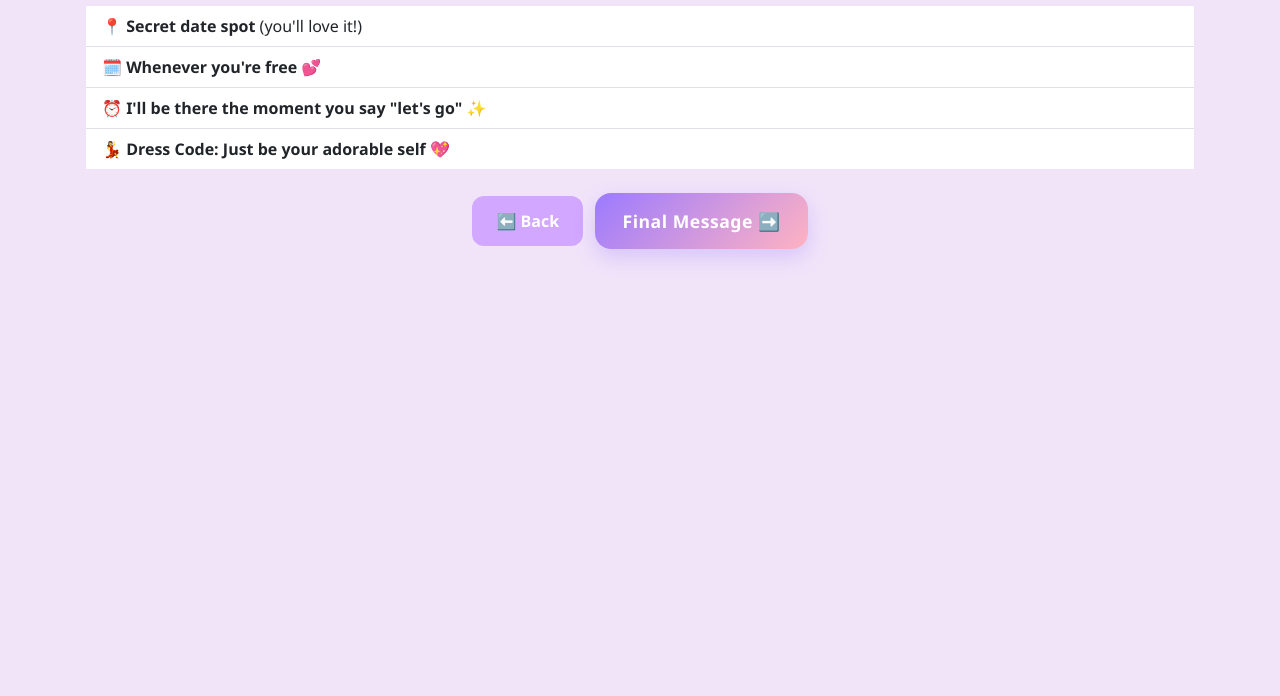
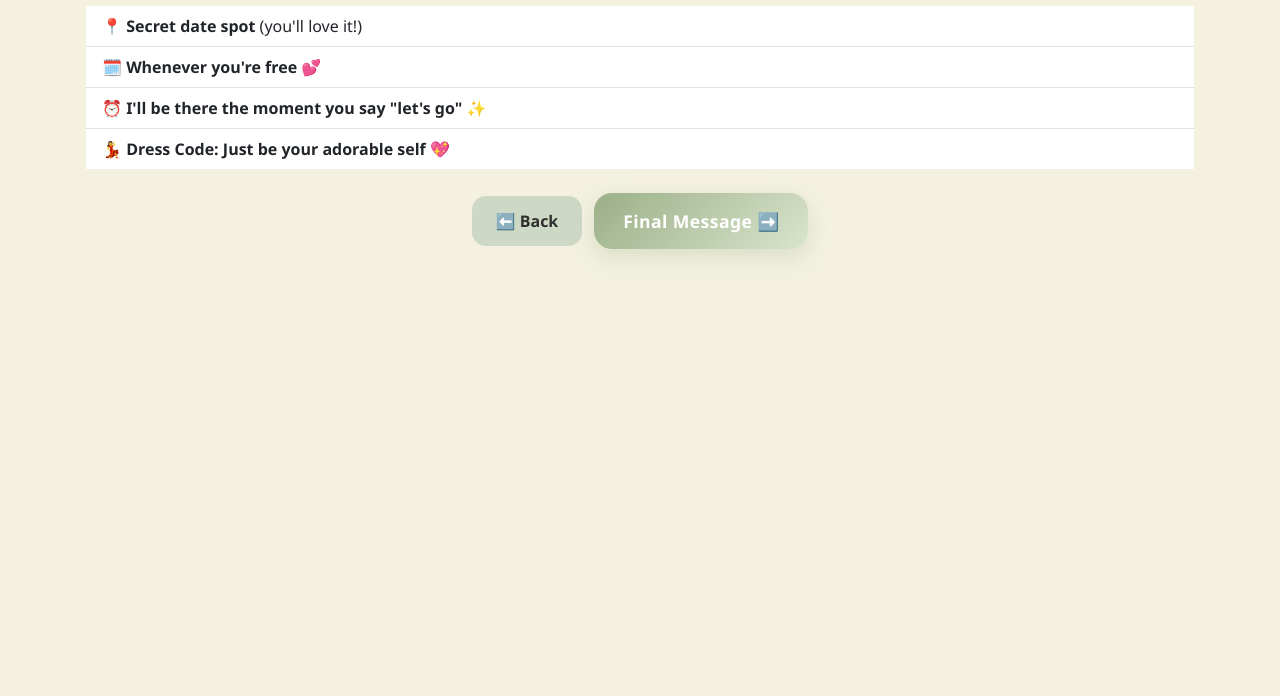
Before and after one commit to Carlll-1/forgine.github.io, a plain HTML site: page forkeeps/srttt/details.html in a window 1280 px wide. Shown: the part 104-800 px from the top of the page. Drawn offline with nearby package versions, Linux system fonts and the light colour scheme.

Commit message:
Update style.css

```diff
--- a/forkeeps/srttt/style.css
+++ b/forkeeps/srttt/style.css
@@ -1,12 +1,10 @@
-/* Define colors */
 :root {
-    --primary-color: #9b7aff;
-    --accent-color: #ffb3c1;
-    --bg-color: #f1e4f9;
-    --text-color: #2c2c2c;
+    --primary-color: #9CAF88;
+    --accent-color: #D9E4CC;
+    --bg-color: #f4f1e1;
+    --text-color: #2f2f2f;
 }
 
-/* Overall body styles */
 body {
     background-color: var(--bg-color);
     color: var(--text-color);
@@ -15,59 +13,55 @@ body {
     padding: 0;
 }
 
-/* Elegant Love Button */
 .btn-love {
-    background: linear-gradient(135deg, #9b7aff, #ffb3c1);
-    color: white;
+    background: linear-gradient(135deg, var(--primary-color), var(--accent-color));
+    color: #fff;
     border: none;
-    padding: 0.9rem 1.7rem;
+    padding: 0.9rem 1.8rem;
     font-weight: 600;
-    border-radius: 16px;
-    box-shadow: 0 8px 20px rgba(155, 122, 255, 0.3);
-    transition: all 0.35s ease;
     font-size: 1.1rem;
-    letter-spacing: 0.5px;
+    border-radius: 18px;
+    box-shadow: 0 8px 24px rgba(156, 175, 136, 0.3);
+    transition: all 0.3s ease-in-out;
+    letter-spacing: 0.4px;
 }
 
 .btn-love:hover {
-    background: linear-gradient(135deg, #8a4dff, #ff8fa3);
+    background: linear-gradient(135deg, #8d9f7c, #c8d9b9);
     transform: scale(1.07);
-    box-shadow: 0 12px 24px rgba(138, 77, 255, 0.4);
+    box-shadow: 0 12px 28px rgba(140, 160, 110, 0.4);
 }
 
 .btn-love:active {
     transform: scale(1.1);
-    box-shadow: 0 6px 12px rgba(127, 67, 227, 0.4);
+    box-shadow: 0 6px 14px rgba(110, 130, 90, 0.4);
 }
 
-/* Secondary button styles */
 .btn-secondary {
-    background-color: #d1a7ff;
-    color: white;
+    background-color: #CED9C5;
+    color: #2f2f2f;
     border: none;
     padding: 0.8rem 1.5rem;
     font-weight: bold;
-    border-radius: 12px;
+    border-radius: 14px;
     transition: all 0.3s ease-in-out;
 }
 
 .btn-secondary:hover {
-    background-color: #b38dff;
+    background-color: #BACBA8;
     transform: scale(1.05);
 }
 
 .btn-secondary:active {
-    background-color: #9f74f0;
+    background-color: #AABF96;
     transform: scale(1.1);
 }
 
-/* Container padding for mobile devices */
 .container {
     padding-left: 1rem;
     padding-right: 1rem;
 }
 
-/* Responsive tweaks */
 @media (max-width: 767px) {
     .container {
         padding-left: 0.5rem;
```
